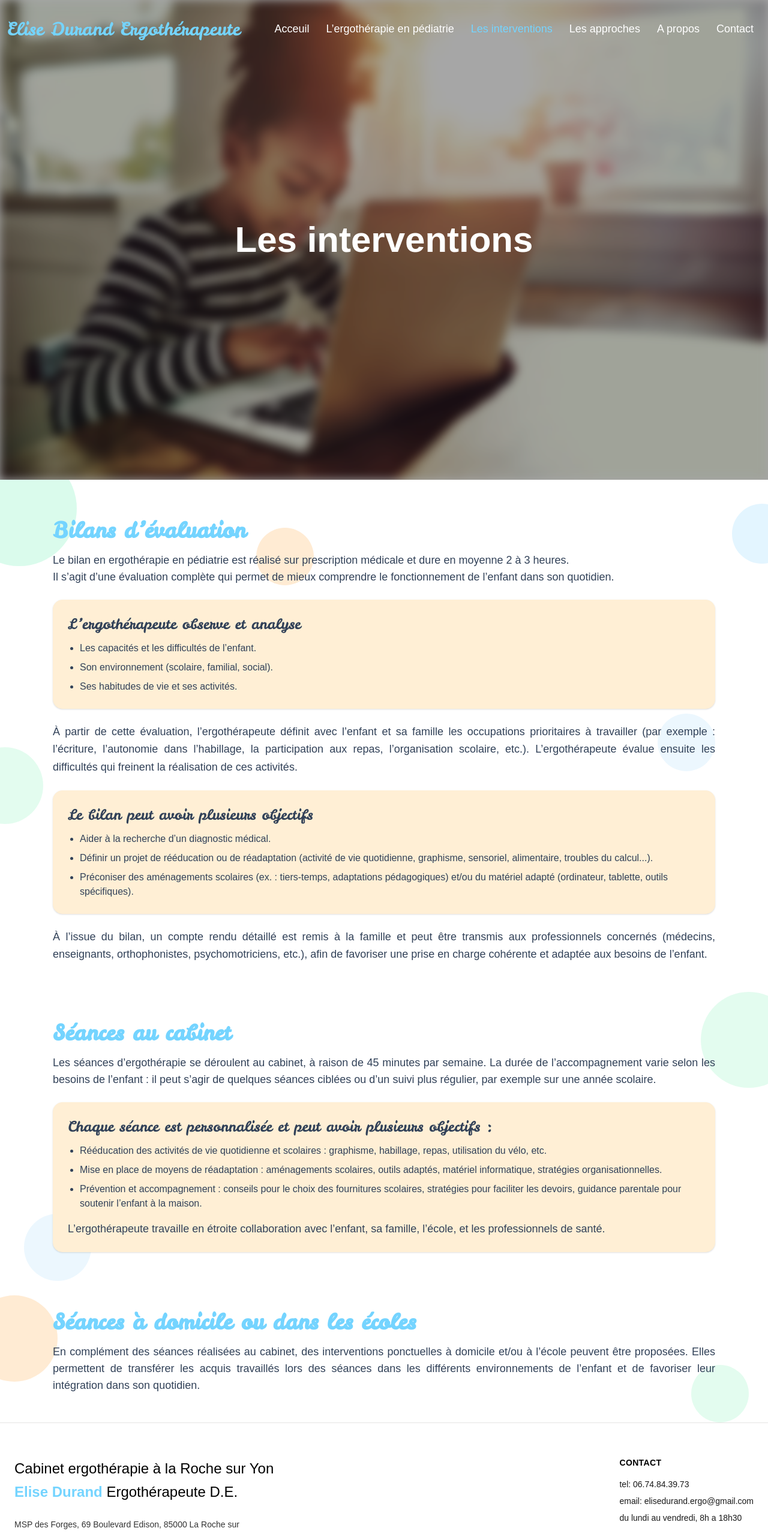
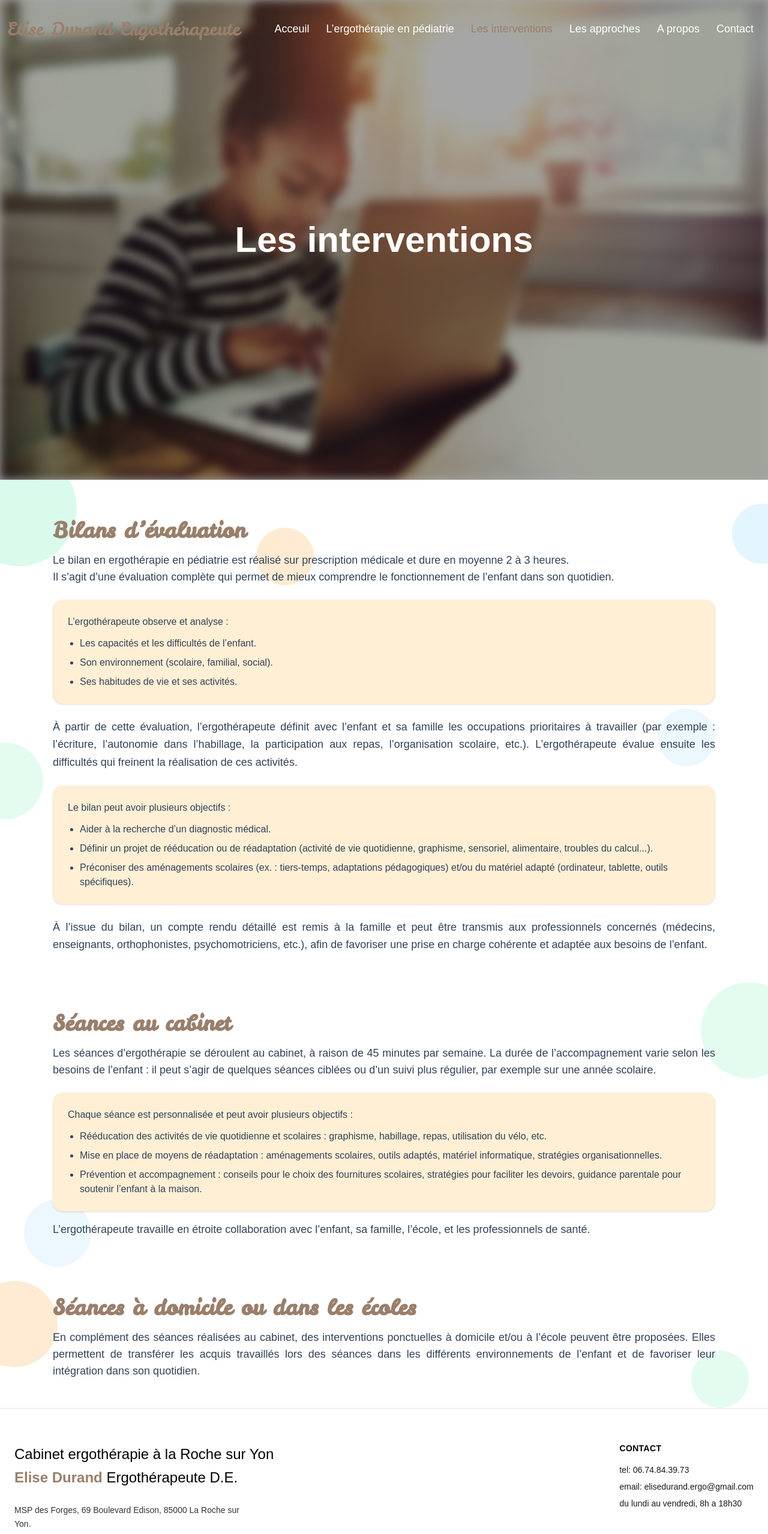
Before and after one commit to PoloLoveTaco/Site-Elise, a React (Vite) app: page /interventions in a window 1280 px wide. Shown: the top 2558 px of the page at 60% size. Built offline with nearby package versions, Linux system fonts and the light colour scheme.

Commit message:
[ADD] chanegement de couleur des titres

```diff
--- a/index.html
+++ b/index.html
@@ -3,7 +3,7 @@
   <head>
     <meta charset="UTF-8" />
     <meta name="viewport" content="width=device-width, initial-scale=1.0" />
-    <title>Ergothérapie | La Roche-sur-Yon</title>
+    <title>Ergothérapeute | La Roche-sur-Yon</title>
   </head>
   <body>
     <div id="root"></div>
--- a/src/components/footer.tsx
+++ b/src/components/footer.tsx
@@ -8,7 +8,7 @@ export default function Footer() {
 				<div>
 					<h2 className="text-xl md:text-2xl leading-relaxed max-w-xl">
 						<p>Cabinet ergothérapie à la Roche sur Yon</p>
-						<p><span className="font-semibold text-sky-300">Elise Durand</span> Ergothérapeute D.E.</p>
+						<p><span className="font-semibold text-[#997f6b]">Elise Durand</span> Ergothérapeute D.E.</p>
 					</h2>
 
 					<p className="text-sm opacity-80 mt-6 max-w-sm leading-relaxed">
--- a/src/components/headerBar.tsx
+++ b/src/components/headerBar.tsx
@@ -45,7 +45,7 @@ function HeaderBar() {
 
 					{/* TITRE */}
 					<Link to="/home" className="flex items-center gap-3">
-						<p className={`text-3xl text-sky-300 font-leckerli`}>
+						<p className={`text-3xl text-[#997f6b] font-leckerli`}>
 							Elise Durand Ergothérapeute
 						</p>
 					</Link>
@@ -57,7 +57,7 @@ function HeaderBar() {
 							{navItems.map((item) => (
 								<li key={item.label}>
 									<Link to={item.to}>
-										<p className={`font-oswald text-lg lg:text-lg py-2 px-3 ${normalizePath(location.pathname) === normalizePath(item.to) ? "text-sky-300" : ""}`}>
+										<p className={`font-oswald text-lg lg:text-lg py-2 px-3 ${normalizePath(location.pathname) === normalizePath(item.to) ? "text-[#997f6b]" : ""}`}>
 											{item.label}
 										</p>
 									</Link>
@@ -103,7 +103,7 @@ function HeaderBar() {
 						{navItems.map((item) => (
 							<li key={item.label}>
 								<Link to={item.to}>
-									<p className={`font-oswald text-lg py-2 px-3 ${normalizePath(location.pathname) === normalizePath(item.to) ? "text-sky-300" : ""}`}>
+									<p className={`font-oswald text-lg py-2 px-3 ${normalizePath(location.pathname) === normalizePath(item.to) ? "text-[#997f6b]" : ""}`}>
 										{item.label}
 									</p>
 								</Link>
--- a/src/pages/approches/index.tsx
+++ b/src/pages/approches/index.tsx
@@ -68,7 +68,7 @@ function Approches() {
                 <div className="absolute top-20 -right-10 size-40 rounded-full bg-sky-200/40 z-0" />
                 <div className="absolute bottom-0 left-1/3 size-24 rounded-full bg-orange-200/50 z-0" />
                 <div className="relative z-10 max-w-6xl mx-auto px-6 py-16">
-                    <h1 className="text-3xl md:text-4xl font-bold text-sky-300 font-leckerli">
+                    <h1 className="text-3xl md:text-4xl font-bold text-[#997f6b] font-leckerli">
                         Les différentes approches
                     </h1>
                     <p className="text-lg text-slate-700 mt-4 max-w-3xl">
@@ -100,7 +100,7 @@ function Approches() {
             </section>
 
             <section className="px-6 py-12 max-w-6xl mx-auto">
-                <h2 className="text-2xl font-bold text-sky-300 font-leckerli">{selected.title}</h2>
+                <h2 className="text-2xl font-bold text-[#997f6b] font-leckerli">{selected.title}</h2>
                 <p className="text-lg text-slate-700 mt-3 text-justify">{selected.content}</p>
             </section>
         </div>
--- a/src/pages/ergoPediatrie/index.tsx
+++ b/src/pages/ergoPediatrie/index.tsx
@@ -42,7 +42,7 @@ function ErgoPediatrie() {
                 <div className="absolute -left-10 top-10 size-32 rounded-full bg-emerald-100/60 z-0" />
                 <div className="absolute right-6 bottom-2 size-24 rounded-full bg-sky-100/60 z-0" />
                 <div className="relative z-10">
-                <h2 className="text-2xl md:text-3xl text-sky-300 font-leckerli mb-4 font-bold">
+                <h2 className="text-2xl md:text-3xl text-[#997f6b] font-leckerli mb-4 font-bold">
                     Quand consulter ?
                 </h2>
                 <p className="text-lg leading-relaxed text-slate-700 mb-6 max-w-3xl text-justify">
@@ -94,7 +94,7 @@ function ErgoPediatrie() {
 
             <section className="py-12">
                 <div className="max-w-6xl mx-auto px-6">
-                    <h2 className="text-2xl md:text-3xl text-sky-300 font-leckerli font-bold">
+                    <h2 className="text-2xl md:text-3xl text-[#997f6b] font-leckerli font-bold">
                         L’ergothérapie en pédiatrie, pour qui ?
                     </h2>
                 </div>
--- a/src/pages/home/index.tsx
+++ b/src/pages/home/index.tsx
@@ -31,7 +31,7 @@ function Home() {
                 <div className="absolute bottom-0 left-1/3 size-24 rounded-full bg-orange-200/30 z-0" />
                 <div className="relative z-10 max-w-6xl mx-auto px-6 pt-16">
                     <h2 className='text-3xl md:text-4xl font-oswald-bold text-black mb-6 font-bold'>
-                        <span className='block text-sky-300 font-leckerli'>Qu’est-ce que l’ergothérapie ?</span>
+                        <span className='block text-[#997f6b] font-leckerli'>Qu’est-ce que l’ergothérapie ?</span>
                     </h2>
                     <ul className='space-y-4 text-lg leading-relaxed text-black/80 list-disc pl-6'>
                         <li className='text-justify'>
@@ -58,7 +58,7 @@ function Home() {
                 <div className="absolute -left-12 top-60 size-36 rounded-full bg-orange-200/50 z-0" />
                 <div className="relative z-10 max-w-6xl mx-auto px-6 pt-16">
                     <h2 className='text-3xl md:text-4xl font-oswald-bold text-black mb-6 font-bold'>
-                        <span className='block text-sky-300 font-leckerli'>Le cabinet</span>
+                        <span className='block text-[#997f6b] font-leckerli'>Le cabinet</span>
                     </h2>
                     <div className="grid grid-cols-1 md:grid-cols-3 gap-4 mb-6">
                         <div className="overflow-hidden rounded-2xl shadow-md">
--- a/src/pages/interventions/index.tsx
+++ b/src/pages/interventions/index.tsx
@@ -25,7 +25,7 @@ function Interventions() {
                 <div className="absolute top-10 -right-10 size-25 rounded-full bg-sky-200/40 z-0" />
                 <div className="absolute bottom-0 left-1/3 size-24 rounded-full bg-orange-200/50 z-0" />
                 <div className="relative z-10 max-w-6xl mx-auto px-6 pt-16">
-                    <h1 className="text-2xl md:text-4xl text-sky-300 font-leckerli font-bold">
+                    <h1 className="text-2xl md:text-4xl text-[#997f6b] font-leckerli font-bold">
                         Bilans d’évaluation
                     </h1>
                     <p className="text-lg text-slate-700 mt-4 text-justify">
@@ -41,8 +41,8 @@ function Interventions() {
 
             <section className="px-6 py-6 max-w-6xl mx-auto">
                 <div className="rounded-2xl p-6 shadow-sm border" style={{ backgroundColor: color.secondaireO1, borderColor: color.secondaireO1}}>
-                    <h2 className="text-2xl font-oswald-bold text-slate-700 mb-3 font-leckerli">
-                        L’ergothérapeute observe et analyse
+                    <h2 className="font-oswald-bold text-slate-700 mb-3">
+                        L’ergothérapeute observe et analyse :
                     </h2>
                     <ul className="list-disc pl-5 space-y-2 text-slate-700">
                         <li>Les capacités et les difficultés de l’enfant.</li>
@@ -68,8 +68,8 @@ function Interventions() {
 
             <section className="px-6 py-6 max-w-6xl mx-auto">
                 <div className="rounded-2xl p-6 shadow-sm border" style={{ backgroundColor: color.secondaireO1, borderColor: color.secondaireO1}}>
-                    <h2 className="text-2xl font-oswald-bold text-slate-700 mb-3 font-leckerli">
-                        Le bilan peut avoir plusieurs objectifs
+                    <h2 className="font-oswald-bold text-slate-700 mb-3">
+                        Le bilan peut avoir plusieurs objectifs :
                     </h2>
                     <ul className="list-disc pl-5 space-y-2 text-slate-700">
                         <li>Aider à la recherche d’un diagnostic médical.</li>
@@ -100,7 +100,7 @@ function Interventions() {
                 <div className="absolute -top-0 -right-12 size-40 rounded-full bg-emerald-100/60 z-0" />
                 <div className="absolute bottom-0 left-10 size-28 rounded-full bg-sky-100/60 z-0" />
                 <div className="relative z-10 max-w-6xl mx-auto px-6 py-12">
-                    <h2 className="text-2xl md:text-4xl text-sky-300 font-leckerli font-bold">
+                    <h2 className="text-2xl md:text-4xl text-[#997f6b] font-leckerli font-bold">
                         Séances au cabinet
                     </h2>
                     <p className="text-lg text-slate-700 mt-4 text-justify">
@@ -109,7 +109,7 @@ function Interventions() {
                         quelques séances ciblées ou d’un suivi plus régulier, par exemple sur une année scolaire.
                     </p>
                     <div className="rounded-2xl p-6 shadow-sm border mt-6" style={{ backgroundColor: color.secondaireO1, borderColor: color.secondaireO1}}>
-                        <h2 className="text-2xl font-oswald-bold text-slate-700 mb-3 font-leckerli">
+                        <h2 className="font-oswald-bold text-slate-700 mb-3">
                             Chaque séance est personnalisée et peut avoir plusieurs objectifs :
                         </h2>
                         <ul className="list-disc pl-5 space-y-2 text-slate-700">
@@ -127,11 +127,11 @@ function Interventions() {
                                 la maison.
                             </li>
                         </ul>
-                        <p className="text-lg text-slate-700 pt-4">
-                            L’ergothérapeute travaille en étroite collaboration avec l’enfant, sa famille, l’école,
-                            et les professionnels de santé.
-                        </p>
                     </div>
+                    <p className="text-lg text-slate-700 pt-4">
+                        L’ergothérapeute travaille en étroite collaboration avec l’enfant, sa famille, l’école,
+                        et les professionnels de santé.
+                    </p>
                 </div>
             </section>
 
@@ -139,7 +139,7 @@ function Interventions() {
                 <div className="absolute -left-12 top-6 size-36 rounded-full bg-orange-200/50 z-0" />
                 <div className="absolute right-8 bottom-0 size-24 rounded-full bg-emerald-100/60 z-0" />
                 <div className="relative z-10 max-w-6xl mx-auto px-6 py-12">
-                    <h2 className="text-2xl md:text-4xl text-sky-300 font-leckerli font-bold">
+                    <h2 className="text-2xl md:text-4xl text-[#997f6b] font-leckerli font-bold">
                         Séances à domicile ou dans les écoles
                     </h2>
                     <p className="text-lg text-slate-700 mt-4 text-justify">
```
Also changed, not shown: src/pages/aPropos/index.tsx (+11 -11 lines), src/pages/contact/index.tsx (+5 -5 lines).
